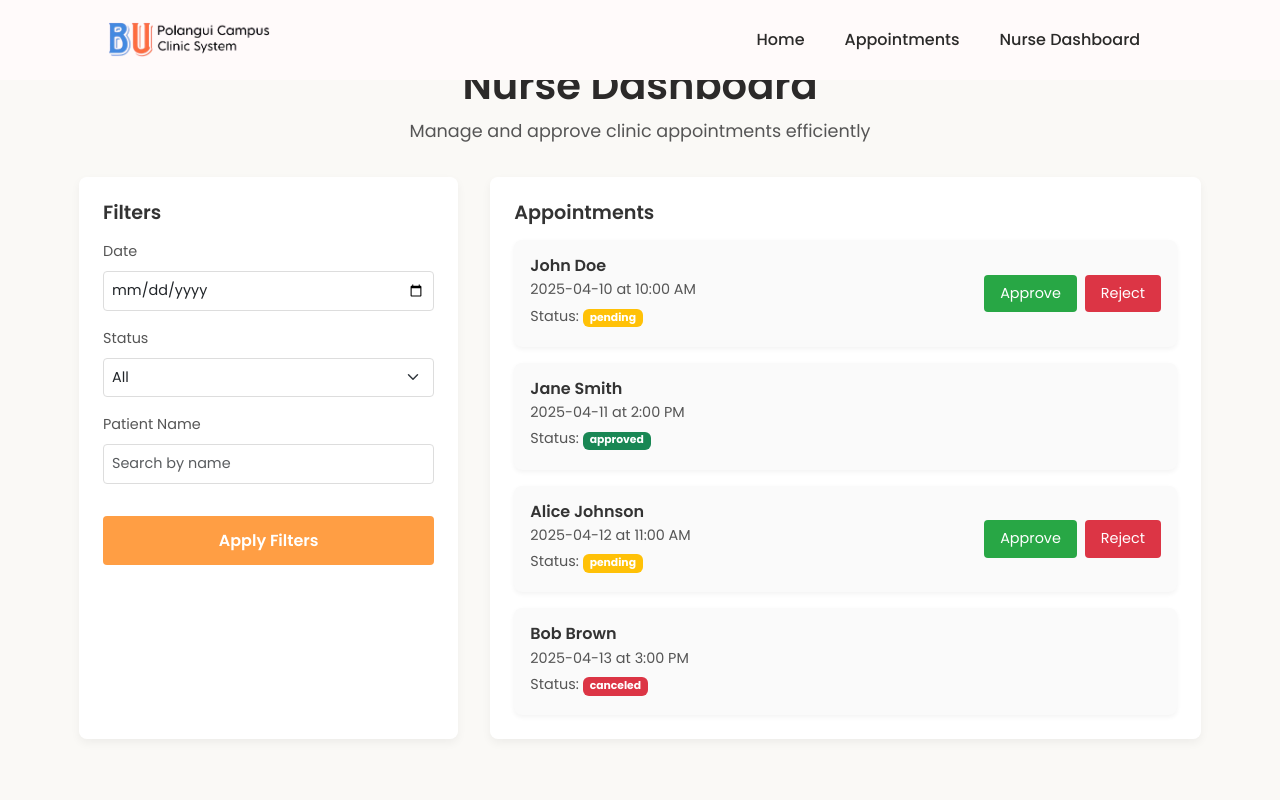
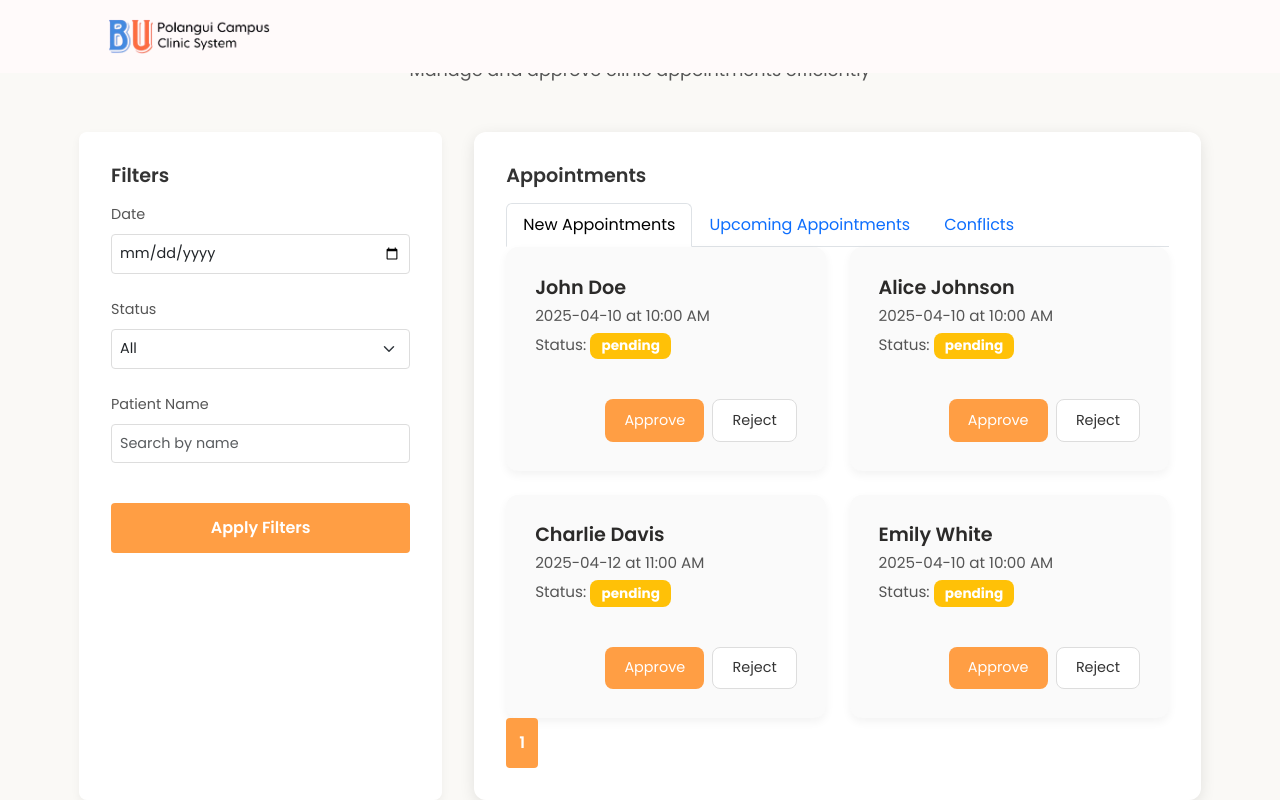
Before and after one commit to akwean/simple-js-app, a website: page public/nurse-dashboard.html in a window 1280 px wide. Drawn offline with nearby package versions, Linux system fonts and the light colour scheme.

Commit message:
fix the nurse design

```diff
--- a/public/css/nurse-dashboard.css
+++ b/public/css/nurse-dashboard.css
@@ -23,7 +23,7 @@ body {
 
 .dashboard-header {
     text-align: center;
-    margin-bottom: 2rem;
+    margin-bottom: 3rem;
 }
 
 .dashboard-header h1 {
@@ -37,17 +37,21 @@ body {
     color: #555;
 }
 
+/* Modernized Nurse Dashboard Styles */
+
 .dashboard-content {
-    display: flex;
+    display: grid;
+    grid-template-columns: 1fr 2fr;
     gap: 2rem;
 }
 
 .filters {
     flex: 1;
     background: #FFFFFF;
-    padding: 1.5rem;
+    padding: 2rem;
     border-radius: 8px;
     box-shadow: 0 4px 10px rgba(0, 0, 0, 0.05);
+    gap: 1.5rem;
 }
 
 .filters h4 {
@@ -57,7 +61,7 @@ body {
 }
 
 .filter-group {
-    margin-bottom: 1rem;
+    margin-bottom: 1.5rem;
 }
 
 .filter-group label {
@@ -83,6 +87,7 @@ body {
     font-weight: 600;
     padding: 0.8rem;
     border-radius: 4px;
+    color: #fff;
     transition: background-color 0.3s ease;
 }
 
@@ -90,12 +95,13 @@ body {
     background-color: #FF7A00;
 }
 
+/* Appointment Cards */
 .appointments {
     flex: 2;
     background: #FFFFFF;
-    padding: 1.5rem;
-    border-radius: 8px;
-    box-shadow: 0 4px 10px rgba(0, 0, 0, 0.05);
+    padding: 2rem;
+    border-radius: 12px;
+    box-shadow: 0 4px 15px rgba(0, 0, 0, 0.1);
 }
 
 .appointments h4 {
@@ -105,73 +111,101 @@ body {
 }
 
 .appointment-list {
-    display: flex;
-    flex-direction: column;
-    gap: 1rem;
+    display: grid;
+    grid-template-columns: repeat(auto-fill, minmax(300px, 1fr));
+    gap: 1.5rem;
 }
 
 .appointment-card {
     background: #FAFAFA;
-    padding: 1rem;
-    border-radius: 8px;
-    box-shadow: 0 2px 5px rgba(0, 0, 0, 0.05);
+    padding: 1.8rem;
+    border-radius: 12px;
+    box-shadow: 0 4px 10px rgba(0, 0, 0, 0.05);
     display: flex;
+    flex-direction: column;
     justify-content: space-between;
-    align-items: center;
-    transition: box-shadow 0.3s ease;
+    gap: 1rem;
+    transition: box-shadow 0.3s ease, transform 0.3s ease;
 }
 
 .appointment-card:hover {
-    box-shadow: 0 4px 10px rgba(0, 0, 0, 0.1);
+    box-shadow: 0 8px 20px rgba(0, 0, 0, 0.1);
+    transform: translateY(-5px);
 }
 
 .appointment-card .details {
-    flex: 1;
+    margin-bottom: 1.2rem;
 }
 
 .appointment-card .details h5 {
-    font-size: 1rem;
+    font-size: 1.2rem;
     font-weight: 600;
     margin: 0;
-    color: #333;
+    color: #2b2a29;
 }
 
 .appointment-card .details p {
-    font-size: 0.9rem;
+    font-size: 0.95rem;
     color: #555;
-    margin: 0.2rem 0;
+    margin: 0.3rem 0;
+}
+
+.appointment-card .details .badge {
+    font-size: 0.85rem;
+    padding: 0.4rem 0.7rem;
+    border-radius: 8px;
+}
+
+.badge-warning {
+    background-color: #FF9E44;
+    color: #fff;
+}
+
+.badge-success {
+    background-color: #28a745;
+    color: #fff;
+}
+
+.badge-danger {
+    background-color: #dc3545;
+    color: #fff;
 }
 
 .appointment-card .actions {
     display: flex;
     gap: 0.5rem;
+    justify-content: flex-end;
 }
 
 .appointment-card .actions button {
     font-size: 0.9rem;
-    padding: 0.5rem 1rem;
+    padding: 0.6rem 1.2rem;
     border: none;
-    border-radius: 4px;
+    border-radius: 8px;
     cursor: pointer;
-    transition: background-color 0.3s ease;
+    transition: background-color 0.3s ease, transform 0.2s ease;
 }
 
 .appointment-card .actions .btn-approve {
-    background-color: #28a745;
+    background-color: #FF9E44;
     color: #fff;
 }
 
 .appointment-card .actions .btn-approve:hover {
-    background-color: #218838;
+    background-color: #FF7A00;
+    transform: scale(1.05);
 }
 
 .appointment-card .actions .btn-reject {
-    background-color: #dc3545;
-    color: #fff;
+    background-color: #fff;
+    color: #333;
+    border: 1px solid #ddd;
 }
 
 .appointment-card .actions .btn-reject:hover {
-    background-color: #c82333;
+    background-color: #f8f9fa;
+    color: #333;
+    transform: scale(1.05);
 }
 
 /* Modal Styles */
@@ -192,3 +226,41 @@ body {
     padding: 0.5rem 1rem;
     border-radius: 4px;
 }
+
+/* Responsive Design */
+@media (max-width: 992px) {
+    .dashboard-content {
+        grid-template-columns: 1fr;
+    }
+
+    .filters {
+        order: 2;
+    }
+
+    .appointments {
+        order: 1;
+    }
+}
+
+@media (max-width: 576px) {
+    .filters {
+        padding: 1.5rem;
+    }
+
+    .appointment-card {
+        padding: 1.2rem;
+    }
+
+    .appointment-card .details h5 {
+        font-size: 1rem;
+    }
+
+    .appointment-card .details p {
+        font-size: 0.85rem;
+    }
+
+    .appointment-card .actions button {
+        font-size: 0.8rem;
+        padding: 0.5rem 1rem;
+    }
+}
--- a/public/js/nurse-dashboard.js
+++ b/public/js/nurse-dashboard.js
@@ -3,26 +3,61 @@ document.addEventListener('DOMContentLoaded', function() {
     const appointments = [
         { id: 1, patient: 'John Doe', date: '2025-04-10', time: '10:00 AM', status: 'pending' },
         { id: 2, patient: 'Jane Smith', date: '2025-04-11', time: '2:00 PM', status: 'approved' },
-        { id: 3, patient: 'Alice Johnson', date: '2025-04-12', time: '11:00 AM', status: 'pending' },
+        { id: 3, patient: 'Alice Johnson', date: '2025-04-10', time: '10:00 AM', status: 'pending' }, // Conflict example
         { id: 4, patient: 'Bob Brown', date: '2025-04-13', time: '3:00 PM', status: 'canceled' },
+        { id: 5, patient: 'Charlie Davis', date: '2025-04-12', time: '11:00 AM', status: 'pending' },
+        { id: 6, patient: 'Emily White', date: '2025-04-10', time: '10:00 AM', status: 'pending' }, // Conflict example
     ];
 
-    const appointmentList = document.querySelector('.appointment-list');
-    const filterDate = document.getElementById('filterDate');
-    const filterStatus = document.getElementById('filterStatus');
-    const filterPatient = document.getElementById('filterPatient');
-    const applyFiltersButton = document.getElementById('applyFilters');
+    const appointmentsPerPage = 5;
+    const newAppointmentsContainer = document.getElementById('newAppointments');
+    const upcomingAppointmentsContainer = document.getElementById('upcomingAppointments');
+    const conflictAppointmentsContainer = document.getElementById('conflictAppointments');
 
-    // Render appointments
-    function renderAppointments(filteredAppointments) {
-        appointmentList.innerHTML = '';
+    // Categorize appointments
+    function categorizeAppointments() {
+        const today = new Date('2025-04-08'); // Current date
+        const newAppointments = [];
+        const upcomingAppointments = [];
+        const conflicts = [];
 
-        if (filteredAppointments.length === 0) {
-            appointmentList.innerHTML = '<p class="text-center text-muted">No appointments found.</p>';
+        const appointmentMap = new Map();
+
+        appointments.forEach(appt => {
+            const apptDate = new Date(appt.date);
+            const key = `${appt.date}-${appt.time}`;
+
+            // Check for conflicts
+            if (appointmentMap.has(key)) {
+                conflicts.push(appt);
+                conflicts.push(appointmentMap.get(key));
+            } else {
+                appointmentMap.set(key, appt);
+            }
+
+            if (apptDate >= today && appt.status === 'pending') {
+                newAppointments.push(appt);
+            } else if (apptDate > today) {
+                upcomingAppointments.push(appt);
+            }
+        });
+
+        return { newAppointments, upcomingAppointments, conflicts: [...new Set(conflicts)] };
+    }
+
+    // Render appointments with pagination
+    function renderAppointments(container, appointments, page = 1) {
+        container.innerHTML = '';
+        const start = (page - 1) * appointmentsPerPage;
+        const end = start + appointmentsPerPage;
+        const paginatedAppointments = appointments.slice(start, end);
+
+        if (paginatedAppointments.length === 0) {
+            container.innerHTML = '<p class="text-center text-muted">No appointments found.</p>';
             return;
         }
 
-        filteredAppointments.forEach(appointment => {
+        paginatedAppointments.forEach(appointment => {
             const card = document.createElement('div');
             card.className = 'appointment-card';
             card.innerHTML = `
@@ -36,17 +71,27 @@ document.addEventListener('DOMContentLoaded', function() {
                     ${appointment.status === 'pending' ? `<button class="btn btn-reject" data-id="${appointment.id}">Reject</button>` : ''}
                 </div>
             `;
-            appointmentList.appendChild(card);
+            container.appendChild(card);
         });
 
-        // Add event listeners for approve/reject buttons
-        document.querySelectorAll('.btn-approve').forEach(button => {
-            button.addEventListener('click', () => handleApprove(button.dataset.id));
+        // Add pagination controls
+        const totalPages = Math.ceil(appointments.length / appointmentsPerPage);
+        renderPagination(container.nextElementSibling, totalPages, page, (newPage) => {
+            renderAppointments(container, appointments, newPage);
         });
+    }
 
-        document.querySelectorAll('.btn-reject').forEach(button => {
-            button.addEventListener('click', () => handleReject(button.dataset.id));
-        });
+    // Render pagination controls
+    function renderPagination(container, totalPages, currentPage, onPageChange) {
+        container.innerHTML = '';
+
+        for (let i = 1; i <= totalPages; i++) {
+            const button = document.createElement('button');
+            button.className = `btn btn-sm ${i === currentPage ? 'btn-primary' : 'btn-outline-primary'}`;
+            button.textContent = i;
+            button.addEventListener('click', () => onPageChange(i));
+            container.appendChild(button);
+        }
     }
 
     // Get badge color based on status
@@ -63,39 +108,14 @@ document.addEventListener('DOMContentLoaded', function() {
         }
     }
 
-    // Handle approve action
-    function handleApprove(id) {
-        const appointment = appointments.find(appt => appt.id == id);
-        if (appointment) {
-            appointment.status = 'approved';
-            renderAppointments(filterAppointments());
-        }
+    // Initialize dashboard
+    function initDashboard() {
+        const { newAppointments, upcomingAppointments, conflicts } = categorizeAppointments();
+
+        renderAppointments(newAppointmentsContainer, newAppointments);
+        renderAppointments(upcomingAppointmentsContainer, upcomingAppointments);
+        renderAppointments(conflictAppointmentsContainer, conflicts);
     }
 
-    // Handle reject action
-    function handleReject(id) {
-        const appointment = appointments.find(appt => appt.id == id);
-        if (appointment) {
-            appointment.status = 'canceled';
-            renderAppointments(filterAppointments());
-        }
-    }
-
-    // Filter appointments
-    function filterAppointments() {
-        return appointments.filter(appt => {
-            const matchesDate = !filterDate.value || appt.date === filterDate.value;
-            const matchesStatus = filterStatus.value === 'all' || appt.status === filterStatus.value;
-            const matchesPatient = !filterPatient.value || appt.patient.toLowerCase().includes(filterPatient.value.toLowerCase());
-            return matchesDate && matchesStatus && matchesPatient;
-        });
-    }
-
-    // Apply filters
-    applyFiltersButton.addEventListener('click', () => {
-        renderAppointments(filterAppointments());
-    });
-
-    // Initial render
-    renderAppointments(appointments);
+    initDashboard();
 });
--- a/public/nurse-dashboard.html
+++ b/public/nurse-dashboard.html
@@ -23,15 +23,6 @@
         </button>
         <div class="collapse navbar-collapse" id="navbarNav">
             <ul class="navbar-nav ms-auto">
-                <li class="nav-item">
-                    <a class="nav-link" href="index.html">Home</a>
-                </li>
-                <li class="nav-item">
-                    <a class="nav-link" href="appointments.html">Appointments</a>
-                </li>
-                <li class="nav-item">
-                    <a class="nav-link active" href="#">Nurse Dashboard</a>
-                </li>
             </ul>
         </div>
     </div>
@@ -69,8 +60,42 @@
 
             <div class="appointments">
                 <h4>Appointments</h4>
-                <div class="appointment-list">
-                    <!-- Appointment cards will be dynamically generated here -->
+                <ul class="nav nav-tabs" id="appointmentTabs" role="tablist">
+                    <li class="nav-item" role="presentation">
+                        <button class="nav-link active" id="new-tab" data-bs-toggle="tab" data-bs-target="#new" type="button" role="tab" aria-controls="new" aria-selected="true">New Appointments</button>
+                    </li>
+                    <li class="nav-item" role="presentation">
+                        <button class="nav-link" id="upcoming-tab" data-bs-toggle="tab" data-bs-target="#upcoming" type="button" role="tab" aria-controls="upcoming" aria-selected="false">Upcoming Appointments</button>
+                    </li>
+                    <li class="nav-item" role="presentation"></li>
+                        <button class="nav-link" id="conflicts-tab" data-bs-toggle="tab" data-bs-target="#conflicts" type="button" role="tab" aria-controls="conflicts" aria-selected="false">Conflicts</button>
+                    </li>
+                </ul>
+                <div class="tab-content" id="appointmentTabsContent">
+                    <div class="tab-pane fade show active" id="new" role="tabpanel" aria-labelledby="new-tab">
+                        <div class="appointment-list" id="newAppointments">
+                            <!-- New appointments will be dynamically generated here -->
+                        </div>
+                        <div class="pagination" id="newPagination">
+                            <!-- Pagination controls for new appointments -->
+                        </div>
+                    </div>
+                    <div class="tab-pane fade" id="upcoming" role="tabpanel" aria-labelledby="upcoming-tab">
+                        <div class="appointment-list" id="upcomingAppointments">
+                            <!-- Upcoming appointments will be dynamically generated here -->
+                        </div>
+                        <div class="pagination" id="upcomingPagination">
+                            <!-- Pagination controls for upcoming appointments -->
+                        </div>
+                    </div>
+                    <div class="tab-pane fade" id="conflicts" role="tabpanel" aria-labelledby="conflicts-tab">
+                        <div class="appointment-list" id="conflictAppointments">
+                            <!-- Conflicting appointments will be dynamically generated here -->
+                        </div>
+                        <div class="pagination" id="conflictPagination">
+                            <!-- Pagination controls for conflicting appointments -->
+                        </div>
+                    </div>
                 </div>
             </div>
         </div>
```
